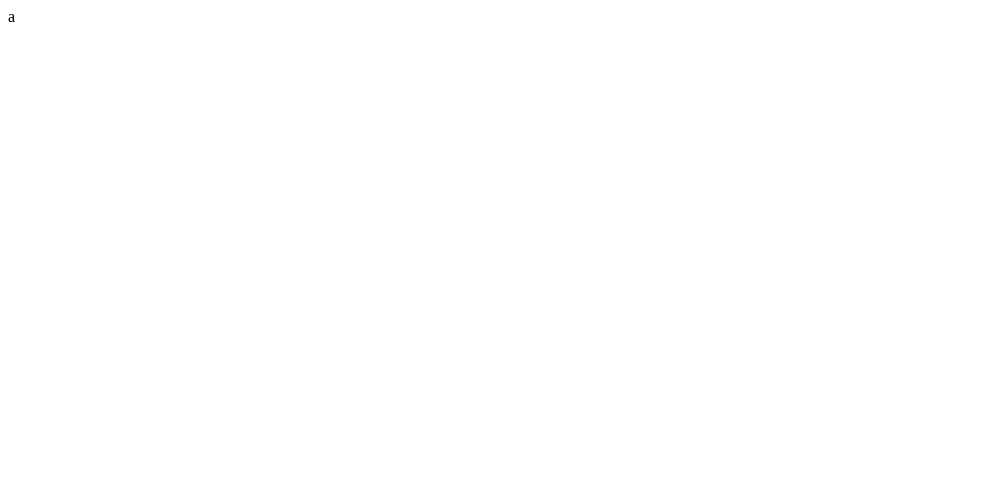
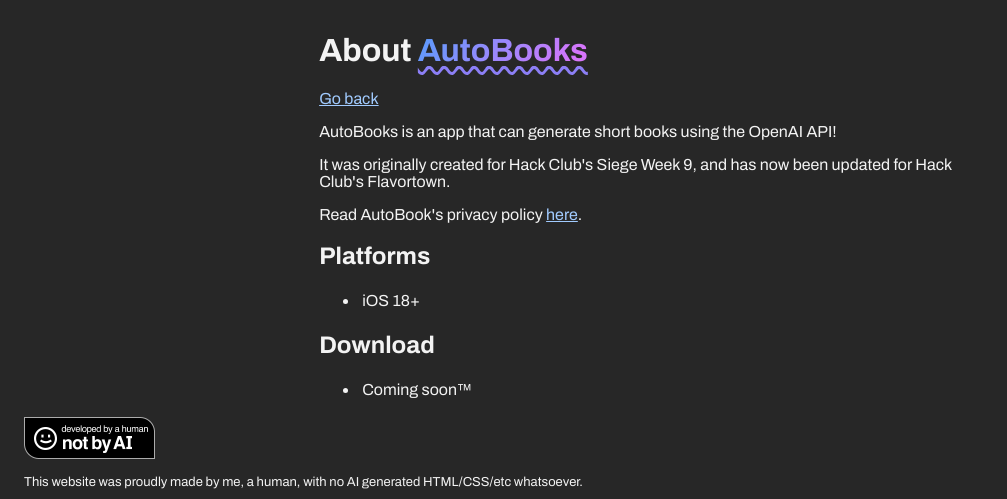
Before and after one commit to ConsciousBone/consciousbone.github.io, an Astro site: page /apps/autobooks in a window 1280 px wide. Shown: the top 499 px of the page, without its empty margins (0-1007 px from the left). Built offline with nearby package versions, Linux system fonts and the light colour scheme; Astro itself is replaced by a stand-in of ours; a script that the page names is missing.

Commit message:
Update index.astro

```diff
--- a/src/pages/apps/autobooks/index.astro
+++ b/src/pages/apps/autobooks/index.astro
@@ -1 +1,36 @@
-a
+---
+import Head from '../../../components/Head.astro';
+import Footer from '../../../components/Footer.astro';
+---
+<!DOCTYPE html>
+<html lang="en">
+  <head>
+    <Head title="About AutoBooks"/>
+  </head>
+  <body>
+    <main>
+      <h1>About <span class="accent">AutoBooks</span></h1>
+      <a href="/apps">Go back</a>
+
+      <p>AutoBooks is an app that can generate short books using the OpenAI API!</p>
+      <p>It was originally created for Hack Club's Siege Week 9, and has now been updated for Hack Club's Flavortown.</p>
+      <p>Read AutoBook's privacy policy <a href="/apps/privacypolicy/autobooks">here</a>.</p>
+
+      <h2>Platforms</h2>
+      <ul>
+        <li>iOS 18+</li>
+      </ul>
+
+      <h2>Download</h2>
+      <ul>
+        <li>
+          Coming soon™
+        </li>
+      </ul>
+
+    </main>
+
+    <Footer />
+    <script src="https://pagering.gideon.sh/embed.js" defer></script>
+  </body>
+</html>
```
